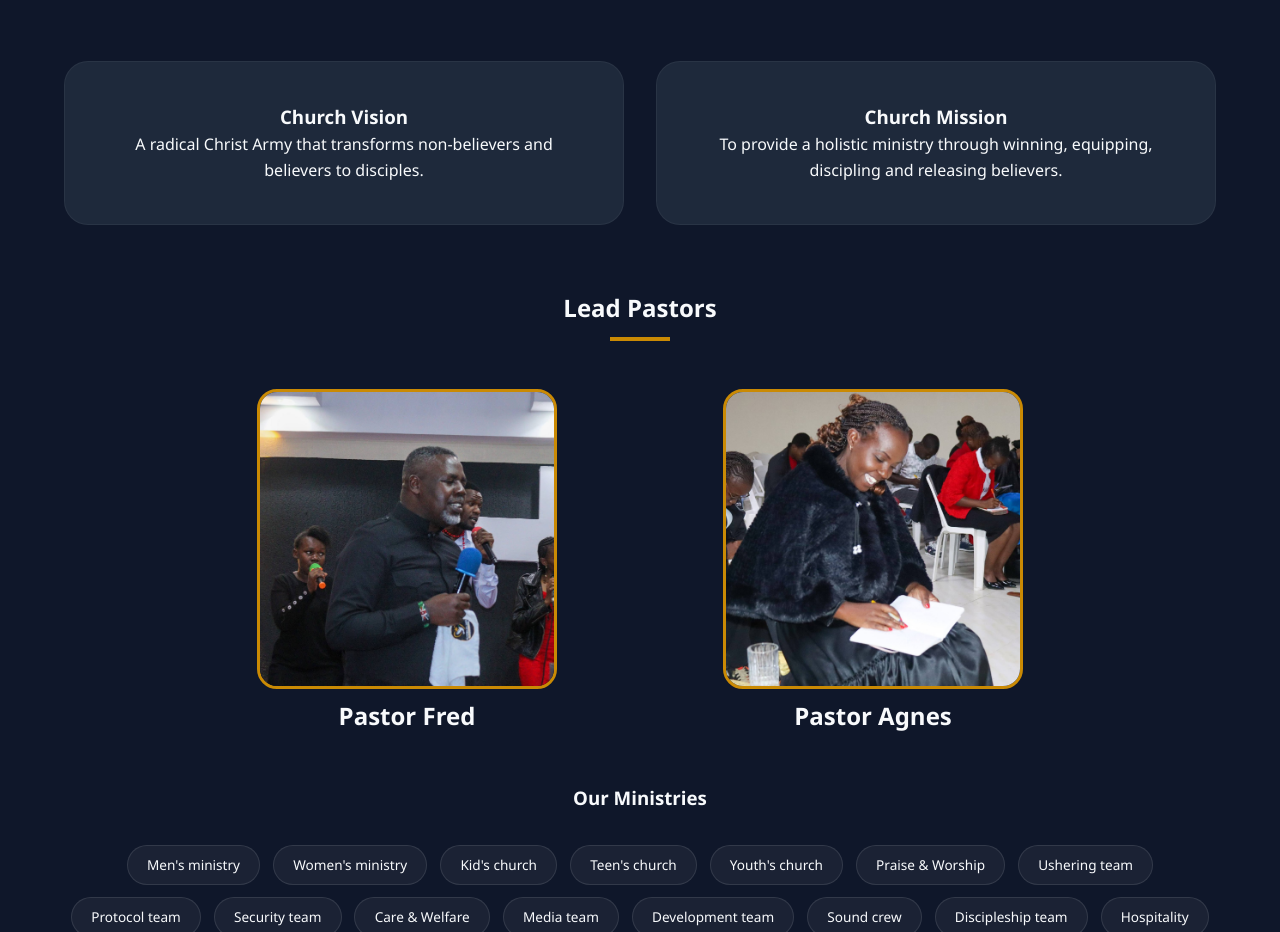
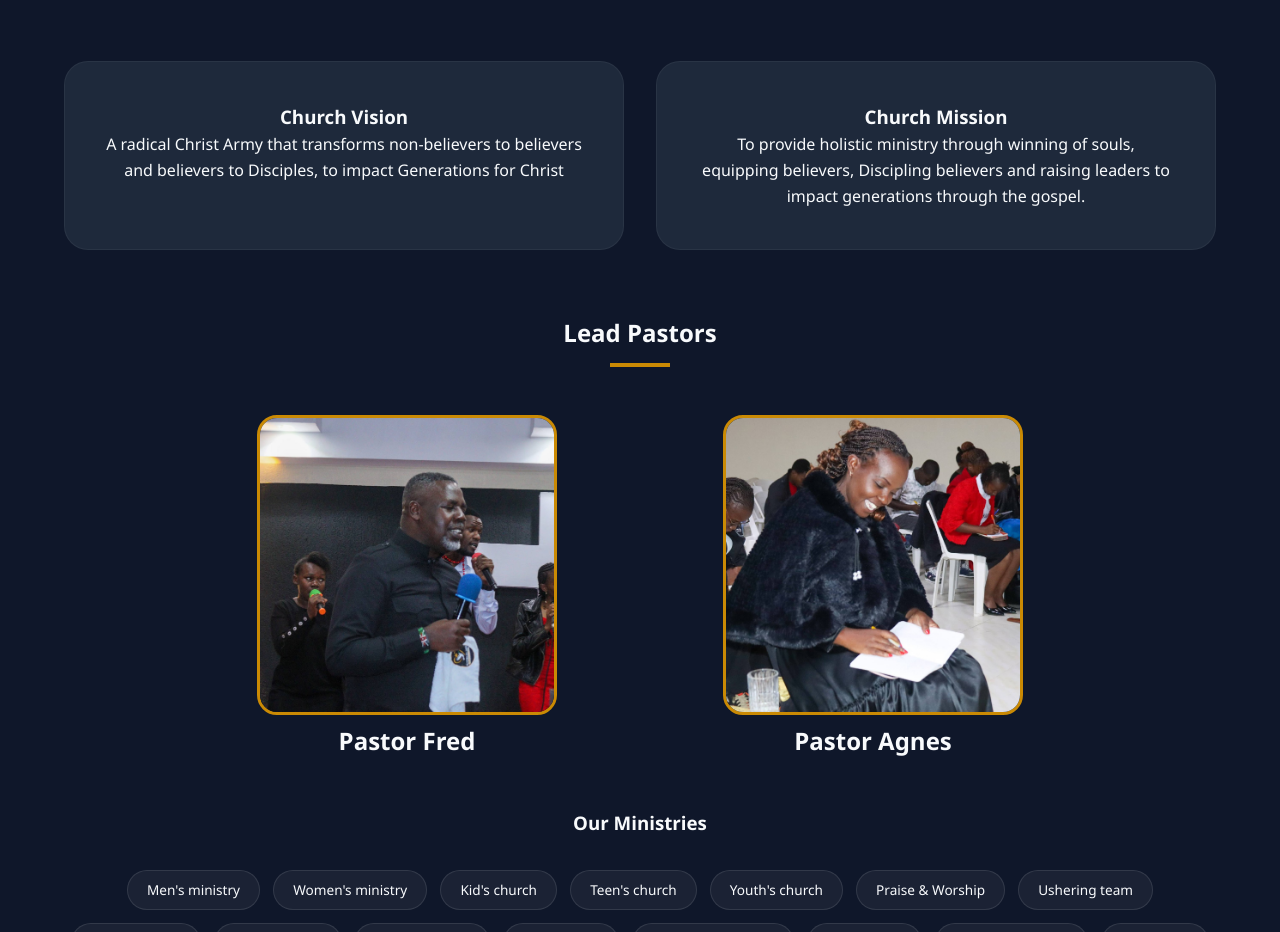
Before and after one commit to M-Lenox/potters-city-church, a plain HTML site: page index.html in a window 1280 px wide. Shown: the part 905-1837 px from the top of the page. Drawn offline with Linux system fonts and the light colour scheme.

Commit message:
Update Church's Vision and Mission

```diff
--- a/index.html
+++ b/index.html
@@ -50,12 +50,12 @@
     <div class="about-grid">
         <div class="card hover-card">
             <h3>Church Vision</h3>
-            <p>A radical Christ Army that transforms non-believers and believers to disciples.</p>
+            <p>A radical Christ Army that transforms non-believers to believers and believers to Disciples, to impact Generations for Christ</p>
         </div>
 
         <div class="card hover-card">
             <h3>Church Mission</h3>
-            <p>To provide a holistic ministry through winning, equipping, discipling and releasing believers.</p>
+            <p>To provide holistic ministry through winning of souls, equipping believers, Discipling believers and raising leaders to impact generations through the gospel.</p>
         </div>
     </div>
 
```
